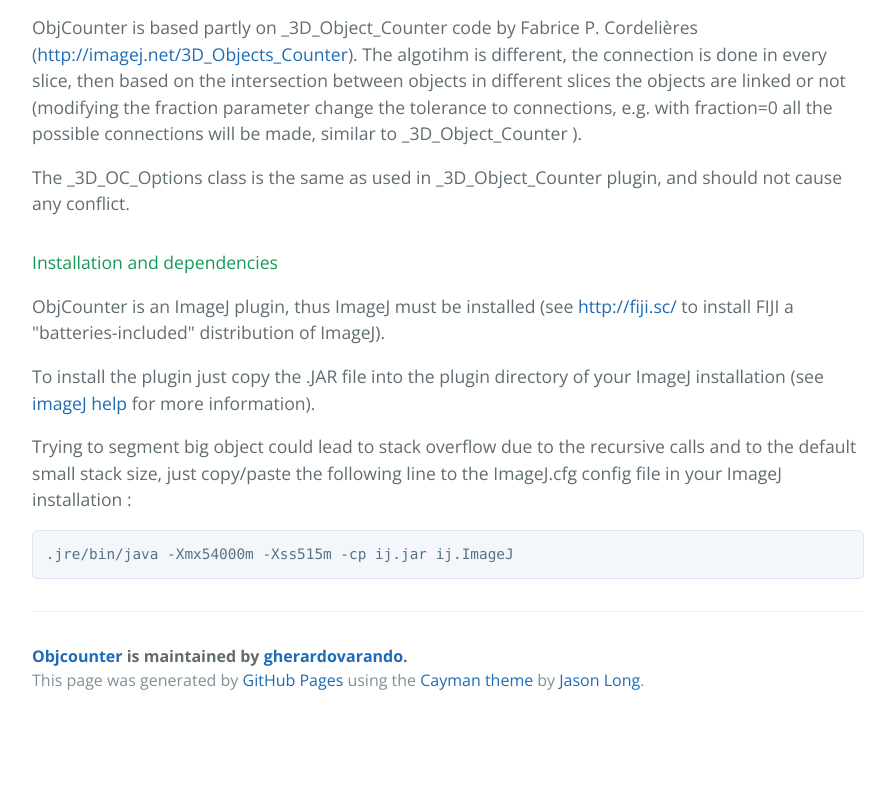
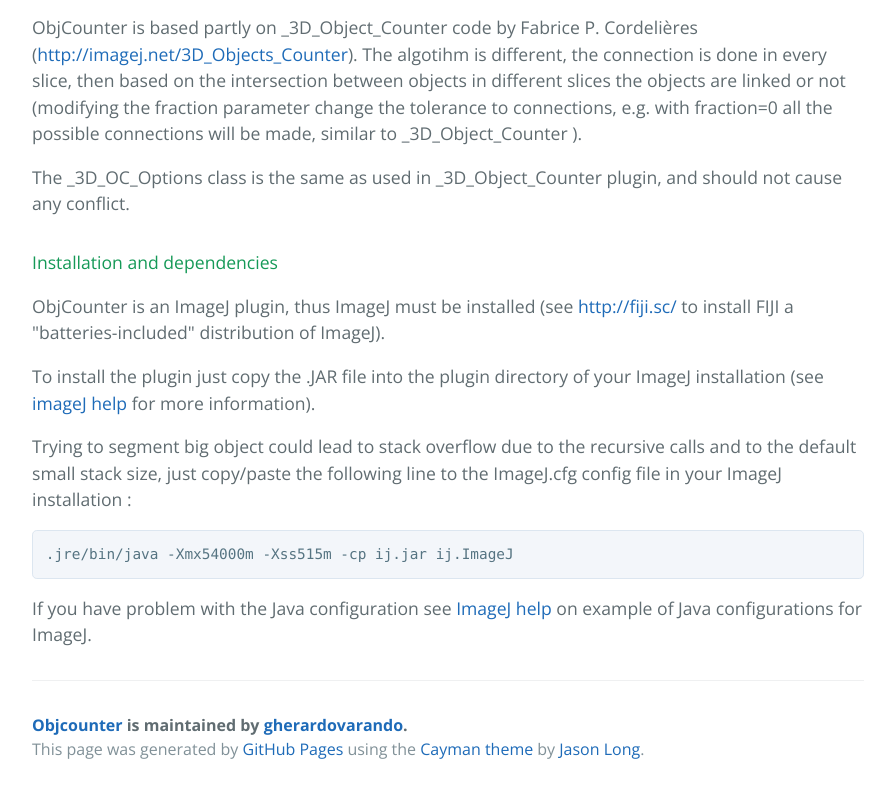
Before and after one commit to ComputationalIntelligenceGroup/ObjCounter, a plain HTML site: page index.html in a window 1280 px wide. Shown: the part 715-1508 px from the top of the page, without its empty margins (192-1087 px from the left). Before the commit the page ends 1439 px from the top, so only its background shows below. Drawn offline with nearby package versions, Linux system fonts and the light colour scheme.

Commit message:
change index

```diff
--- a/index.html
+++ b/index.html
@@ -61,7 +61,7 @@
 <p> Trying to segment big object could lead to stack overflow due to the
   recursive calls and to the default small stack size, just copy/paste the following line to the ImageJ.cfg config file in your ImageJ installation : </p>
   <pre><code>.jre/bin/java -Xmx54000m -Xss515m -cp ij.jar ij.ImageJ </code></pre>
-
+If you have problem with the Java configuration see <a href="http://imagejdocu.tudor.lu/doku.php?id=faq:technical:how_do_i_increase_the_memory_in_imagej"> ImageJ help </a> on example of Java configurations for ImageJ.
 
       <footer class="site-footer">
         <span class="site-footer-owner"><a href="https://github.com/gherardovarando/ObjCounter">Objcounter</a> is maintained by <a href="https://github.com/gherardovarando">gherardovarando</a>.</span>
```
